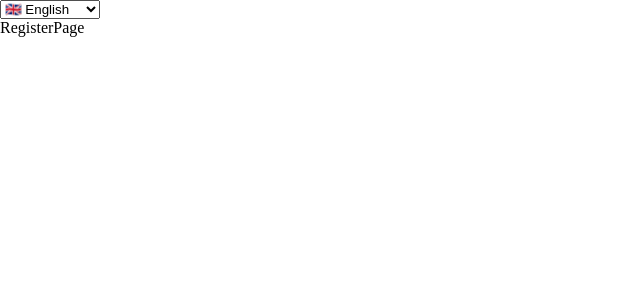
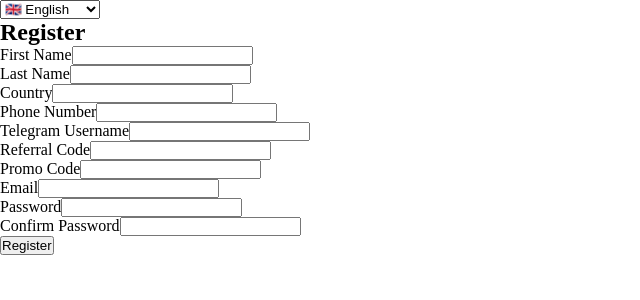
Before and after one commit to RafoM/Arbito-Front, a React (Create React App) app: page /register in a window 1280 px wide. Shown: the top 300 px of the page, without its empty margins (0-640 px from the left). Built offline with nearby package versions, Linux system fonts and the light colour scheme.

Commit message:
Add registration form and API integration

```diff
--- a/src/pages/RegisterPage.jsx
+++ b/src/pages/RegisterPage.jsx
@@ -1,2 +1,154 @@
-const RegisterPage = () => <div>RegisterPage</div>;
+import { useState } from 'react';
+import { useNavigate } from 'react-router-dom';
+import { useRegisterMutation } from '../store/api/authApi';
+
+const RegisterPage = () => {
+  const navigate = useNavigate();
+  const [register, { isLoading, error }] = useRegisterMutation();
+
+  const [formData, setFormData] = useState({
+    firstName: '',
+    lastName: '',
+    country: '',
+    phoneNumber: '',
+    telegramUserName: '',
+    referralCode: '',
+    promoCode: '',
+    email: '',
+    password: '',
+    confirmPassword: '',
+  });
+
+  const handleChange = (e) => {
+    const { name, value } = e.target;
+    setFormData((prev) => ({ ...prev, [name]: value }));
+  };
+
+  const handleSubmit = async (e) => {
+    e.preventDefault();
+    try {
+      await register(formData).unwrap();
+      navigate('/login');
+    } catch (err) {
+      // eslint-disable-next-line no-console
+      console.error(err);
+    }
+  };
+
+  return (
+    <div className="register-page">
+      <h2>Register</h2>
+      <form onSubmit={handleSubmit}>
+        <div>
+          <label>
+            First Name
+            <input
+              name="firstName"
+              value={formData.firstName}
+              onChange={handleChange}
+            />
+          </label>
+        </div>
+        <div>
+          <label>
+            Last Name
+            <input
+              name="lastName"
+              value={formData.lastName}
+              onChange={handleChange}
+            />
+          </label>
+        </div>
+        <div>
+          <label>
+            Country
+            <input
+              name="country"
+              value={formData.country}
+              onChange={handleChange}
+            />
+          </label>
+        </div>
+        <div>
+          <label>
+            Phone Number
+            <input
+              name="phoneNumber"
+              value={formData.phoneNumber}
+              onChange={handleChange}
+            />
+          </label>
+        </div>
+        <div>
+          <label>
+            Telegram Username
+            <input
+              name="telegramUserName"
+              value={formData.telegramUserName}
+              onChange={handleChange}
+            />
+          </label>
+        </div>
+        <div>
+          <label>
+            Referral Code
+            <input
+              name="referralCode"
+              value={formData.referralCode}
+              onChange={handleChange}
+            />
+          </label>
+        </div>
+        <div>
+          <label>
+            Promo Code
+            <input
+              name="promoCode"
+              value={formData.promoCode}
+              onChange={handleChange}
+            />
+          </label>
+        </div>
+        <div>
+          <label>
+            Email
+            <input
+              type="email"
+              name="email"
+              value={formData.email}
+              onChange={handleChange}
+            />
+          </label>
+        </div>
+        <div>
+          <label>
+            Password
+            <input
+              type="password"
+              name="password"
+              value={formData.password}
+              onChange={handleChange}
+            />
+          </label>
+        </div>
+        <div>
+          <label>
+            Confirm Password
+            <input
+              type="password"
+              name="confirmPassword"
+              value={formData.confirmPassword}
+              onChange={handleChange}
+            />
+          </label>
+        </div>
+        <button type="submit" disabled={isLoading}>Register</button>
+        {error && (
+          <p className="error">{error.data?.message || 'Registration failed'}</p>
+        )}
+      </form>
+    </div>
+  );
+};
+
 export default RegisterPage;
```
